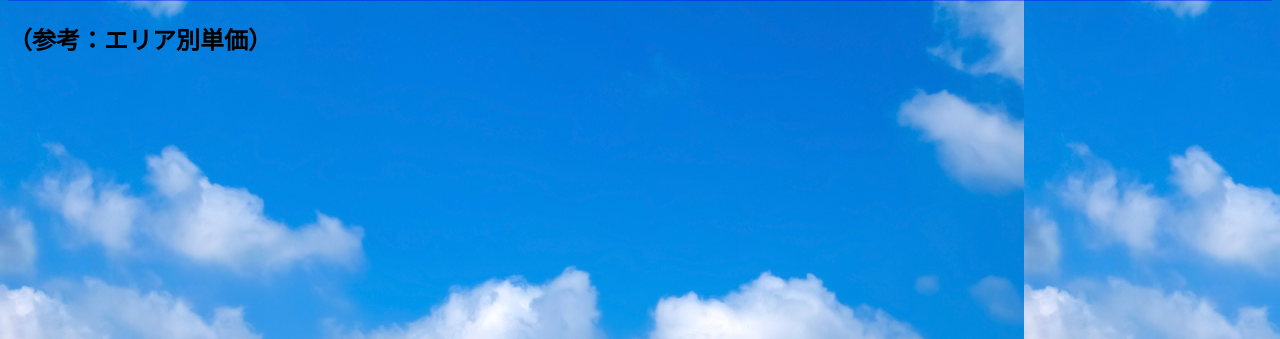
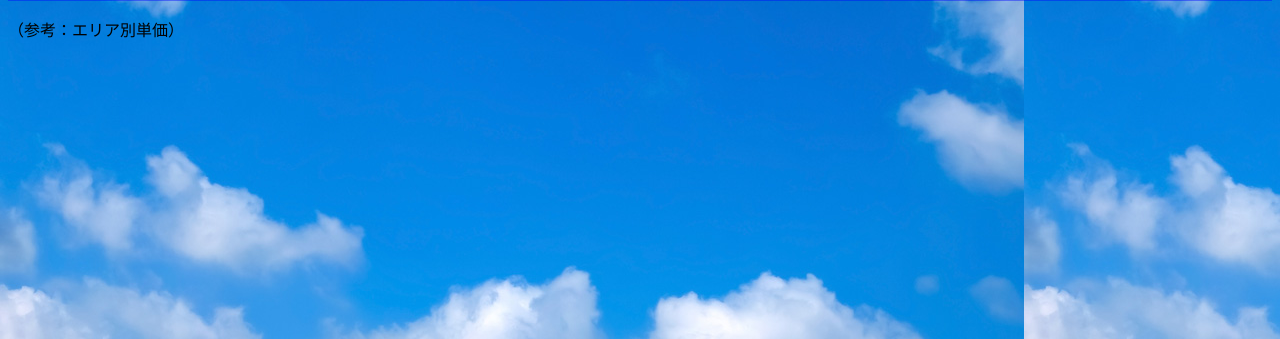
Before and after one commit to yyamaguchi10/jepx-spot-viewer, a Flask app: template templates/index.html in a window 1280 px wide. Shown: the part 189-528 px from the top of the page. Run offline with Flask 2, Linux system fonts and the light colour scheme; the template is opened without the code that fills it, so the values that code supplies are empty.

Commit message:
20230214r6

```diff
--- a/static/style.css
+++ b/static/style.css
@@ -41,9 +41,7 @@ body {
 
 
 
-  table h2{
-    table-layout: fixed;
-    max-width: 95%;
+  table p{
     font-size: 15px;
     color: rgb(6, 1, 6);
   }
@@ -51,6 +49,6 @@ body {
   table {
     table-layout: fixed;
     max-width: 95%;
-    font-size: 15px;
+    font-size: 13px;
     color: rgb(6, 1, 6);
   }
--- a/templates/index.html
+++ b/templates/index.html
@@ -23,7 +23,7 @@
         <p>
       </div>
       <table >
-        <h2>（参考：エリア別単価）</h2>
+        <p>（参考：エリア別単価）<p>
         {{ today_prices|safe }}
       </table>
    </body>
```
